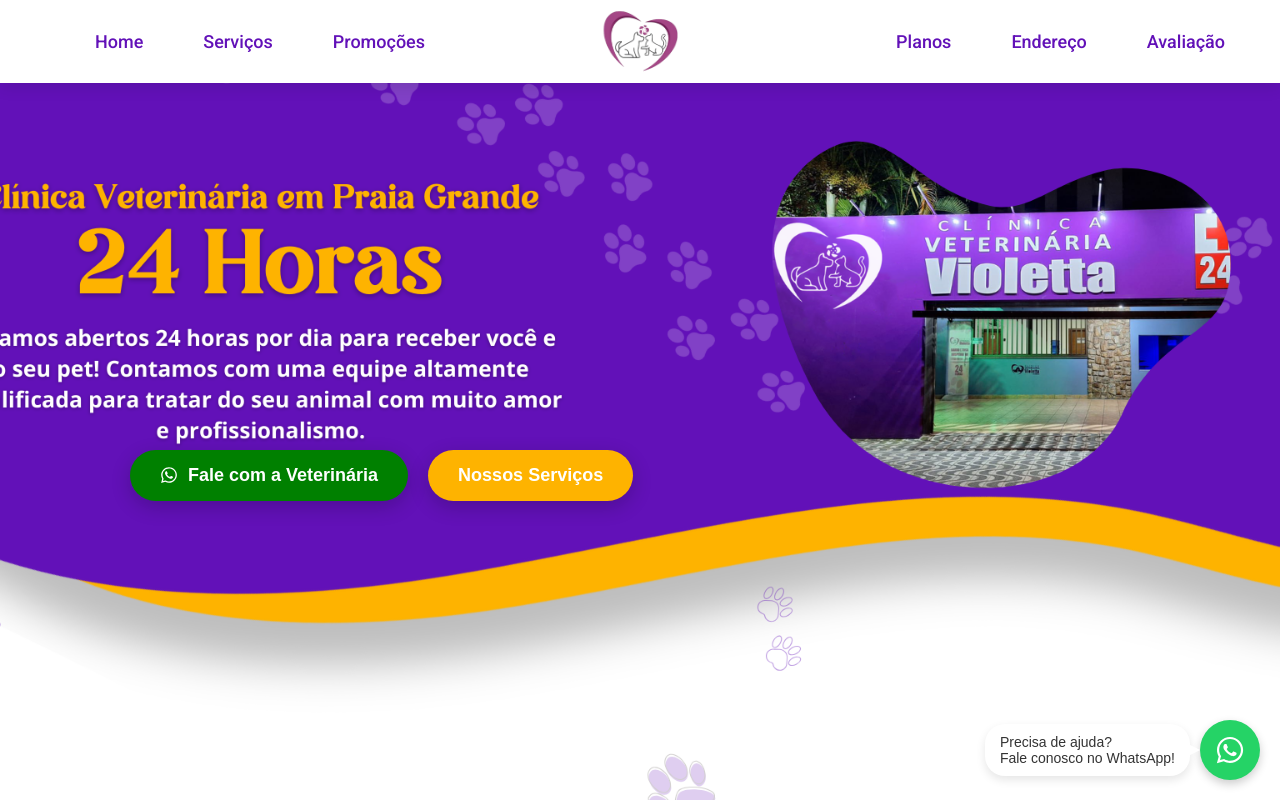
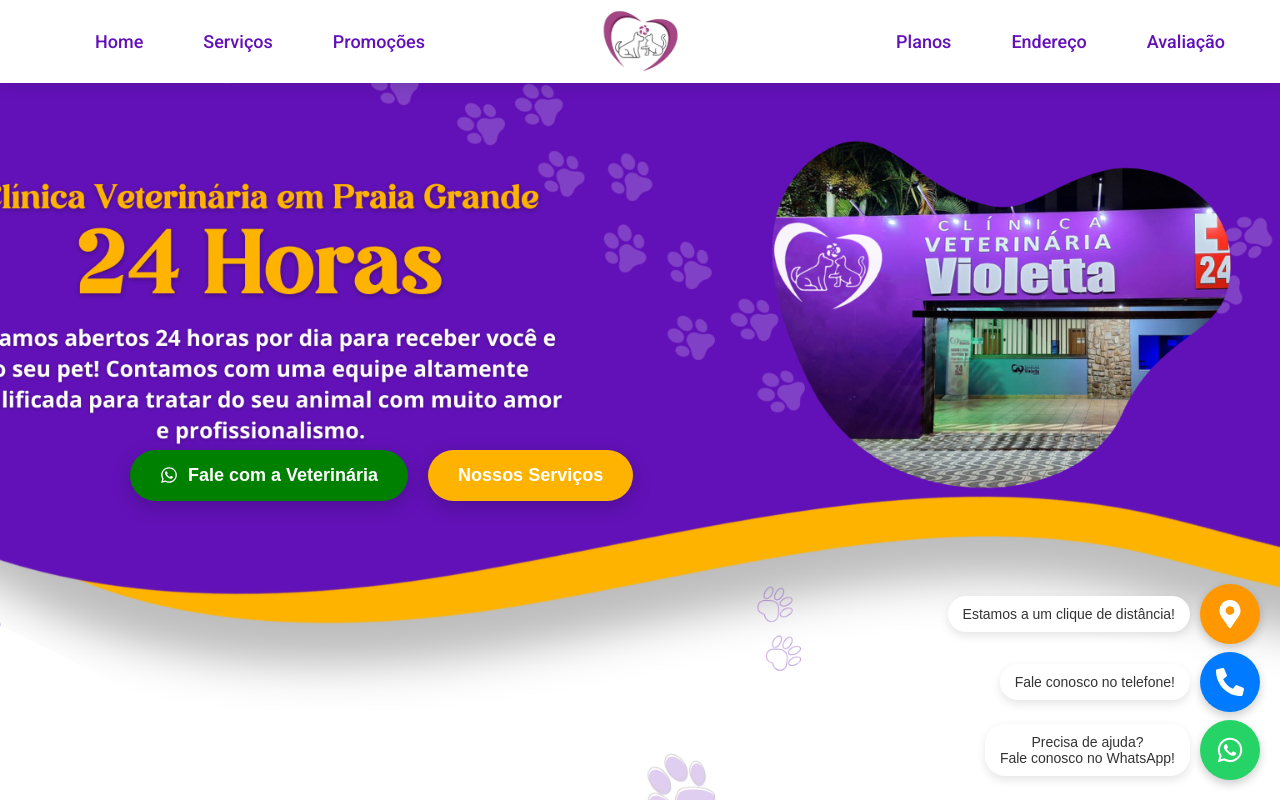
Before and after one commit to LucasRib52/clinica, a React (Vite) app: page / in a window 1280 px wide. Shown: the top 800 px of the page. Built offline with nearby package versions, Linux system fonts and the light colour scheme.

Commit message:
alteracoes site

```diff
--- a/src/components/Endereco/Endereco.jsx
+++ b/src/components/Endereco/Endereco.jsx
@@ -4,7 +4,7 @@
 
 const Endereco = () => {
   const handleLocationClick = () => {
-    window.open("https://www.google.com/maps/dir/?api=1&destination=Av.+Rio+Branco,+552+-+Canto+do+Forte,+Praia+Grande+-+SP,+11700-200", "_blank");
+    window.open("https://www.google.com/maps/dir//Cl%C3%ADnica+Veterin%C3%A1ria+Violetta+24+horas+-+Av.+Rio+Branco,+552+-+Canto+do+Forte,+Praia+Grande+-+SP,+11700-200/@-24.0092352,-46.408915,17z/data=!4m9!4m8!1m0!1m5!1m1!1s0x94ce1d3233086269:0x248ebdfca6788b0f!2m2!1d-46.4063401!2d-24.0092401!3e0?entry=ttu&g_ep=EgoyMDI0MTExMy4xIKXMDSoASAFQAw%3D%3D", "_blank");
   };
 
   return (
--- a/src/components/Endereco/endereco.css
+++ b/src/components/Endereco/endereco.css
@@ -120,6 +120,7 @@
   box-shadow: 0 8px 25px rgba(0, 0, 0, 0.4); /* Sombra mais profunda no hover */
 }
 
+
 /* Responsividade */
 @media (max-width: 768px) {
   .endereco-content {
--- a/src/components/FloatingButton/FloatingButton.jsx
+++ b/src/components/FloatingButton/FloatingButton.jsx
@@ -1,32 +1,55 @@
 import React from 'react';
-import { FaWhatsapp } from 'react-icons/fa';
+import { FaWhatsapp, FaPhoneAlt, FaMapMarkerAlt } from 'react-icons/fa';
 import './floatingButton.css';
 
 const FloatingButton = () => {
   return (
     <div className="floating-container">
+      {/* Botão para rota */}
+      <div className="floating-item">
         <div className="floating-message">
-        <span>Precisa de ajuda? <br /> Fale conosco no WhatsApp!</span>
+        Estamos a um clique de distância!
+        </div>
+        <a
+          href="https://www.google.com/maps/dir//Cl%C3%ADnica+Veterin%C3%A1ria+Violetta+24+horas+-+Av.+Rio+Branco,+552+-+Canto+do+Forte,+Praia+Grande+-+SP,+11700-200/@-24.0092352,-46.408915,17z/data=!4m9!4m8!1m0!1m5!1m1!1s0x94ce1d3233086269:0x248ebdfca6788b0f!2m2!1d-46.4063401!2d-24.0092401!3e0?entry=ttu&g_ep=EgoyMDI0MTExMy4xIKXMDSoASAFQAw%3D%3D"
+          target="_blank"
+          rel="noopener noreferrer"
+          className="floating-btn route-btn"
+          title="Ver rota no Google Maps"
+        >
+          <FaMapMarkerAlt className="route-icon" />
+        </a>
+      </div>
+
+      {/* Botão para ligação */}
+      <div className="floating-item">
+        <div className="floating-message">
+          Fale conosco no telefone!
+        </div>
+        <a
+          href="tel:+5513991103209"
+          className="floating-btn phone-btn"
+          title="Ligue para nós"
+        >
+          <FaPhoneAlt className="phone-icon" />
+        </a>
+      </div>
+
+      {/* Botão para WhatsApp */}
+      <div className="floating-item">
+        <div className="floating-message">
+          Precisa de ajuda? <br /> Fale conosco no WhatsApp!
         </div>
         <a
           href="https://api.whatsapp.com/send?phone=5513991103209&text=Ol%C3%A1%2C%20Cl%C3%ADnica%20Violetta!%20Eu%20preciso%20de%20mais%20informa%C3%A7%C3%B5es%20sobre%20os%20seus%20servi%C3%A7os%20veterin%C3%A1rios."
           target="_blank"
           rel="noopener noreferrer"
-        className="floating-btn"
-        onClick={(e) => {
-          // O GTM captura o clique no link antes do redirecionamento
-          setTimeout(() => {
-            window.open(
-              "https://api.whatsapp.com/send?phone=5513991103209&text=Ol%C3%A1%2C%20Cl%C3%ADnica%20Violetta!%20Eu%20preciso%20de%20mais%20informa%C3%A7%C3%B5es%20sobre%20os%20seus%20servi%C3%A7os%20veterin%C3%A1rios.",
-              "_blank",
-              "noopener noreferrer"
-            );
-          }, 300); // Redireciona com atraso
-          e.preventDefault();
-        }}
+          className="floating-btn whatsapp-btn"
+          title="Fale conosco no WhatsApp"
         >
           <FaWhatsapp className="whatsapp-icon" />
         </a>
+      </div>
     </div>
   );
 };
--- a/src/components/FloatingButton/floatingButton.css
+++ b/src/components/FloatingButton/floatingButton.css
@@ -1,65 +1,99 @@
-/* Estilos gerais do botão flutuante */
+/* Container principal */
 .floating-container {
   position: fixed;
-  bottom: 20px;
-  right: 20px;
+  bottom: 20px; /* Posição no canto inferior */
+  right: 20px; /* Posição no canto direito */
+  display: flex;
+  flex-direction: column; /* Botões um abaixo do outro */
+  gap: 8px; /* Pequeno espaçamento entre os itens */
+  z-index: 1000; /* Sempre visível */
+  align-items: flex-end; /* Alinha as mensagens ao lado direito */
+}
+
+/* Cada item (botão + texto) */
+.floating-item {
   display: flex;
   align-items: center;
-  z-index: 1000;
 }
 
-/* Estilos da mensagem flutuante */
+/* Mensagem ao lado do botão */
 .floating-message {
   background-color: white;
   padding: 10px 15px;
   border-radius: 20px;
   box-shadow: 0 4px 10px rgba(0, 0, 0, 0.1);
-  margin-right: 10px;
   font-size: 14px;
   color: #333;
-  position: relative;
+  text-align: center;
+  margin-right: 10px; /* Espaço entre a mensagem e o botão */
+  white-space: nowrap; /* Impede quebra de linha */
 }
 
-.floating-message::before {
-  content: '';
-  position: absolute;
-  top: 50%;
-  right: -10px;
-  transform: translateY(-50%);
-  width: 0;
-  height: 0;
-  border-left: 10px solid white;
-  border-top: 5px solid transparent;
-  border-bottom: 5px solid transparent;
-}
-
-/* Estilos do botão flutuante */
+/* Botões flutuantes */
 .floating-btn {
   width: 60px;
   height: 60px;
-  background-color: #25D366; /* Cor oficial do botão do WhatsApp */
-  color: white;
   border-radius: 50%;
   display: flex;
   align-items: center;
   justify-content: center;
-  font-size: 30px;
+  font-size: 24px;
   box-shadow: 0 4px 10px rgba(0, 0, 0, 0.2);
   cursor: pointer;
-  transition: background-color 0.3s ease, transform 0.3s ease;
+  transition: transform 0.3s ease, box-shadow 0.3s ease;
 }
 
-.floating-btn:hover {
-  background-color: #128C7E; /* Cor mais escura no hover */
-  transform: scale(1.1);
-}
-
-.whatsapp-icon {
-  font-size: 30px;
+/* Botão de rota */
+.route-btn {
+  background-color: #ff9800; /* Laranja */
   color: white;
 }
 
-/* Ajustes para dispositivos móveis */
+.route-btn:hover {
+  transform: scale(1.05);
+  box-shadow: 0 6px 15px rgba(0, 0, 0, 0.3);
+}
+
+/* Ícone de rota */
+.route-icon {
+  font-size: 28px;
+  color: white;
+}
+
+/* Botão de telefone */
+.phone-btn {
+  background-color: #007bff; /* Azul */
+  color: white;
+}
+
+.phone-btn:hover {
+  transform: scale(1.05);
+  box-shadow: 0 6px 15px rgba(0, 0, 0, 0.3);
+}
+
+/* Ícone de telefone */
+.phone-icon {
+  font-size: 28px;
+  color: white;
+}
+
+/* Botão de WhatsApp */
+.whatsapp-btn {
+  background-color: #25D366; /* Verde do WhatsApp */
+  color: white;
+}
+
+.whatsapp-btn:hover {
+  transform: scale(1.05);
+  box-shadow: 0 6px 15px rgba(0, 0, 0, 0.3);
+}
+
+/* Ícone do WhatsApp */
+.whatsapp-icon {
+  font-size: 28px;
+}
+
+/* Responsividade */
 @media only screen and (max-width: 768px) {
   .floating-container {
     bottom: 15px;
@@ -69,13 +103,13 @@
   .floating-message {
     font-size: 12px;
     padding: 8px 12px;
-      margin-right: 8px;
+    margin-right: 60px;
   }
 
   .floating-btn {
     width: 50px;
     height: 50px;
-      font-size: 24px;
+    font-size: 20px;
   }
 }
 
@@ -88,12 +122,12 @@
   .floating-message {
     font-size: 10px;
     padding: 6px 10px;
-      margin-right: 6px;
+    margin-right: 50px;
   }
 
   .floating-btn {
     width: 45px;
     height: 45px;
-      font-size: 22px;
+    font-size: 18px;
   }
 }
```
Lines whose indentation alone changed are shown as unchanged.
